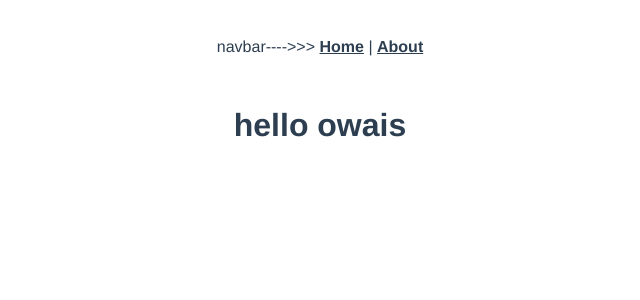
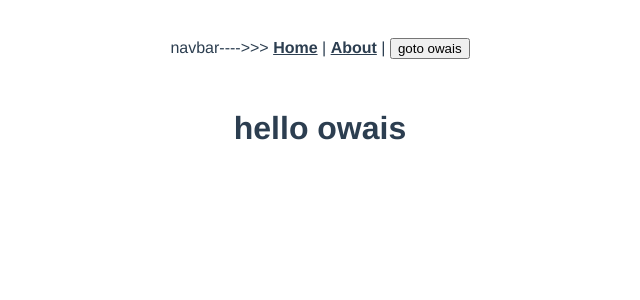
Before and after one commit to Owais897/nisum-vue-session-part2, a Vue app: page /owais in a window 1280 px wide. Shown: the top 300 px of the page, without its empty margins (320-960 px from the left). Built offline with nearby package versions, Linux system fonts and the light colour scheme.

Commit message:
change route by funtion

```diff
--- a/src/App.vue
+++ b/src/App.vue
@@ -2,12 +2,23 @@
   <div id="app">
     <div id="nav">
       navbar---->>> <router-link to="/">Home</router-link> |
-      <router-link to="/about">About</router-link>
+      <router-link to="/about">About</router-link> |
+      <button @click="changeRoute">goto owais</button>
     </div>
     <router-view />
   </div>
 </template>
-
+<script>
+export default {
+  name: "App",
+  components: {},
+  methods: {
+    changeRoute() {
+      this.$router.push("/owais");
+    },
+  },
+};
+</script>
 <style>
 #app {
   font-family: Avenir, Helvetica, Arial, sans-serif;
```
Also changed, not shown: 1 other file (tests, documents, lock files or other folders).
